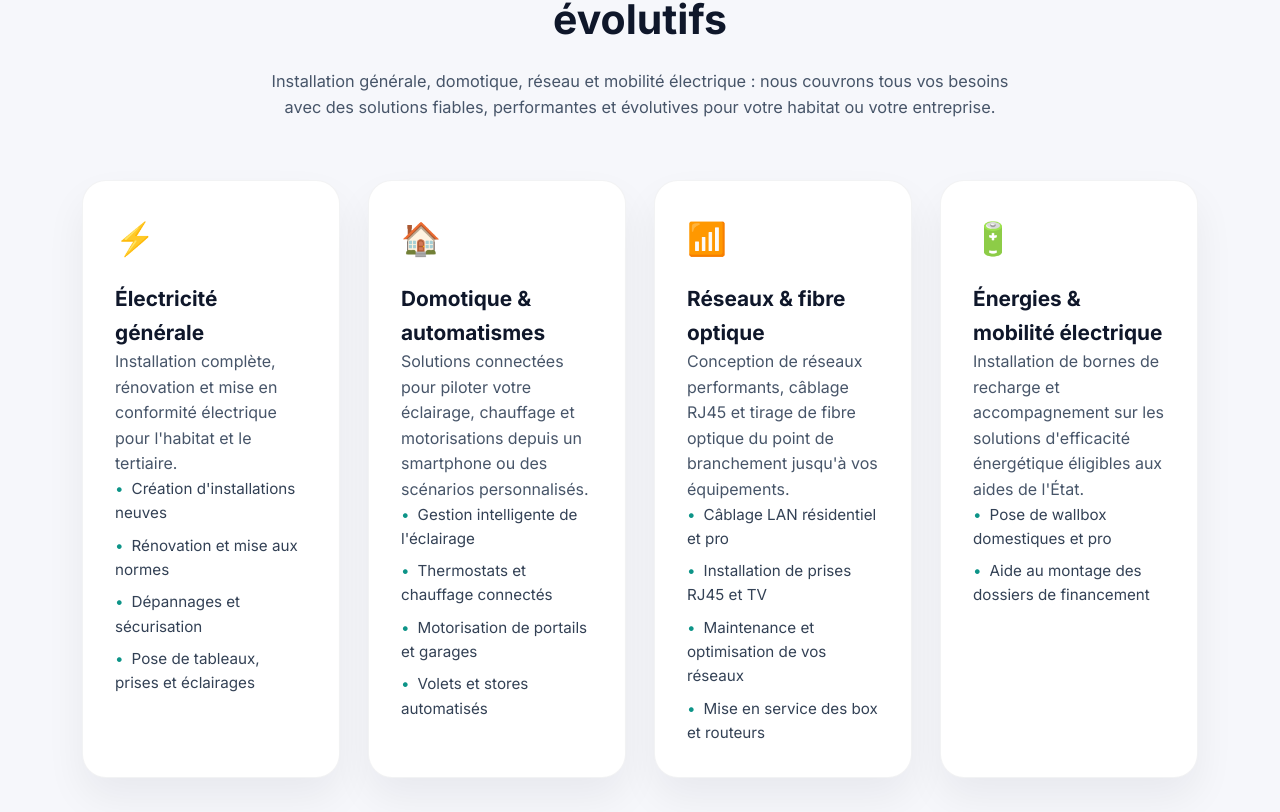
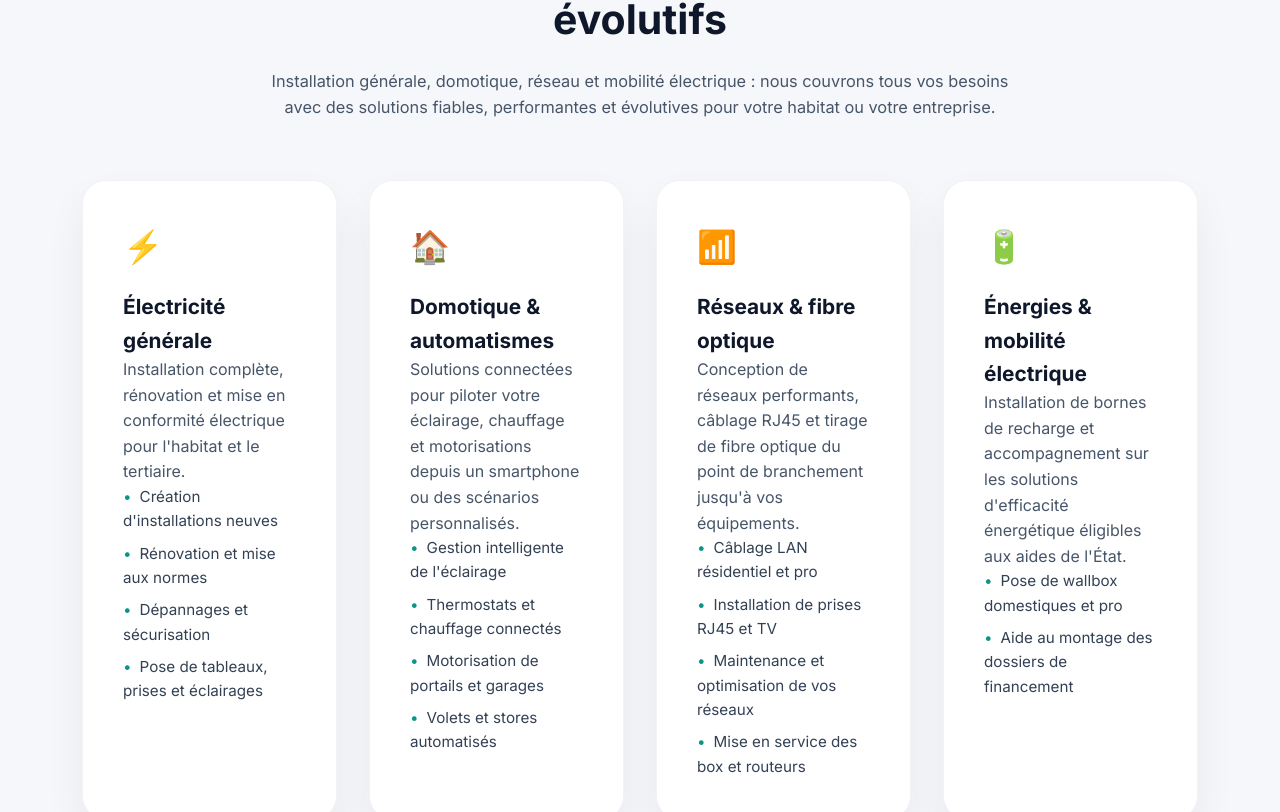
Before and after one commit to Yasser-Bouyanfif/harkelec, a React (Create React App) app: page / in a window 1280 px wide. Shown: the part 1352-2164 px from the top of the page. Built offline with nearby package versions, Linux system fonts and the light colour scheme.

Commit message:
Enlarge service cards

```diff
--- a/src/App.css
+++ b/src/App.css
@@ -315,15 +315,15 @@
 
 .services-grid {
   display: grid;
-  gap: 28px;
-  grid-template-columns: repeat(auto-fit, minmax(260px, 1fr));
+  gap: 32px;
+  grid-template-columns: repeat(auto-fit, minmax(280px, 1fr));
   align-items: stretch;
 }
 
 .service-card {
   background: white;
   border-radius: 24px;
-  padding: 32px;
+  padding: 40px;
   display: flex;
   flex-direction: column;
   height: 100%;
```
